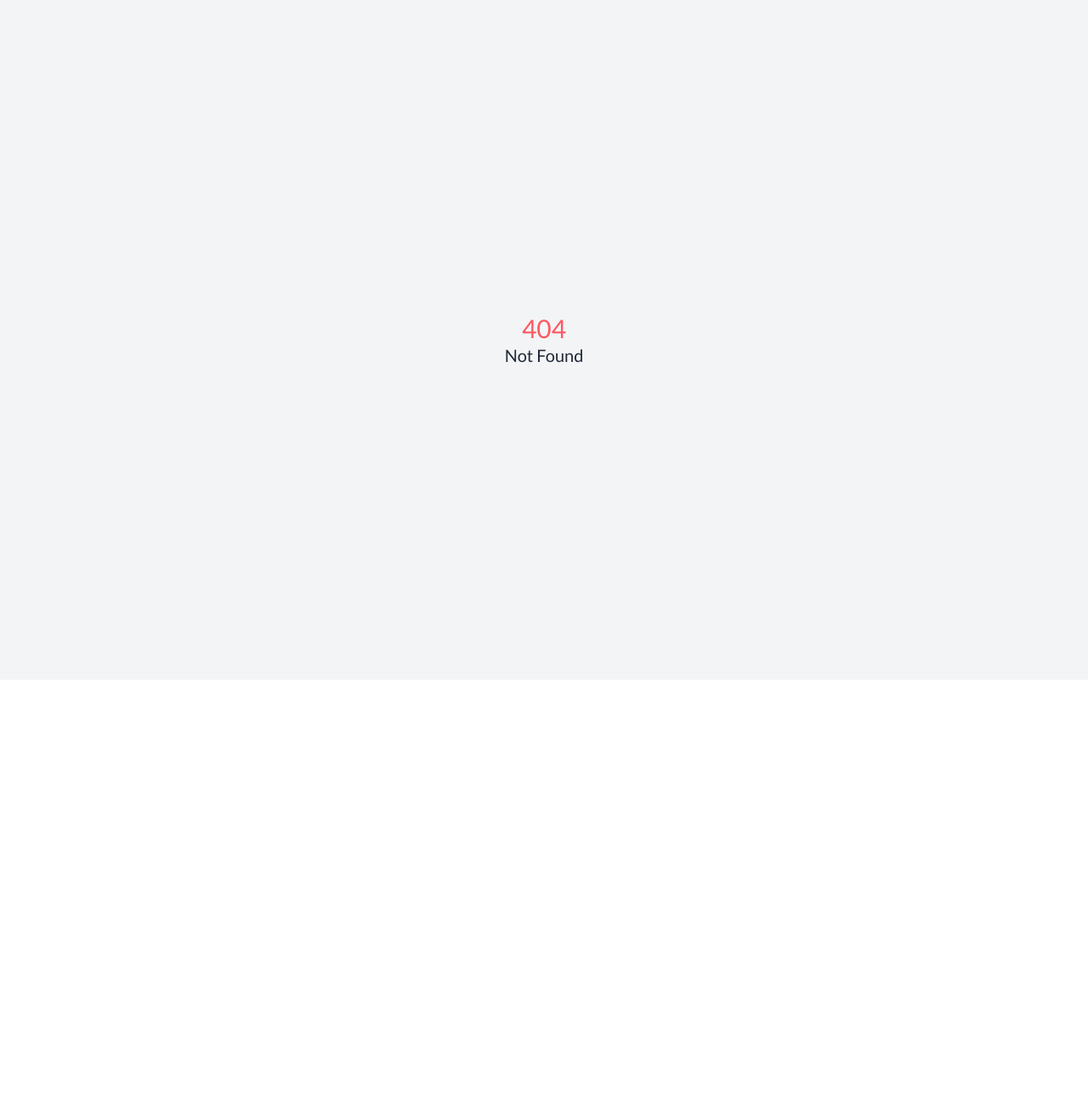
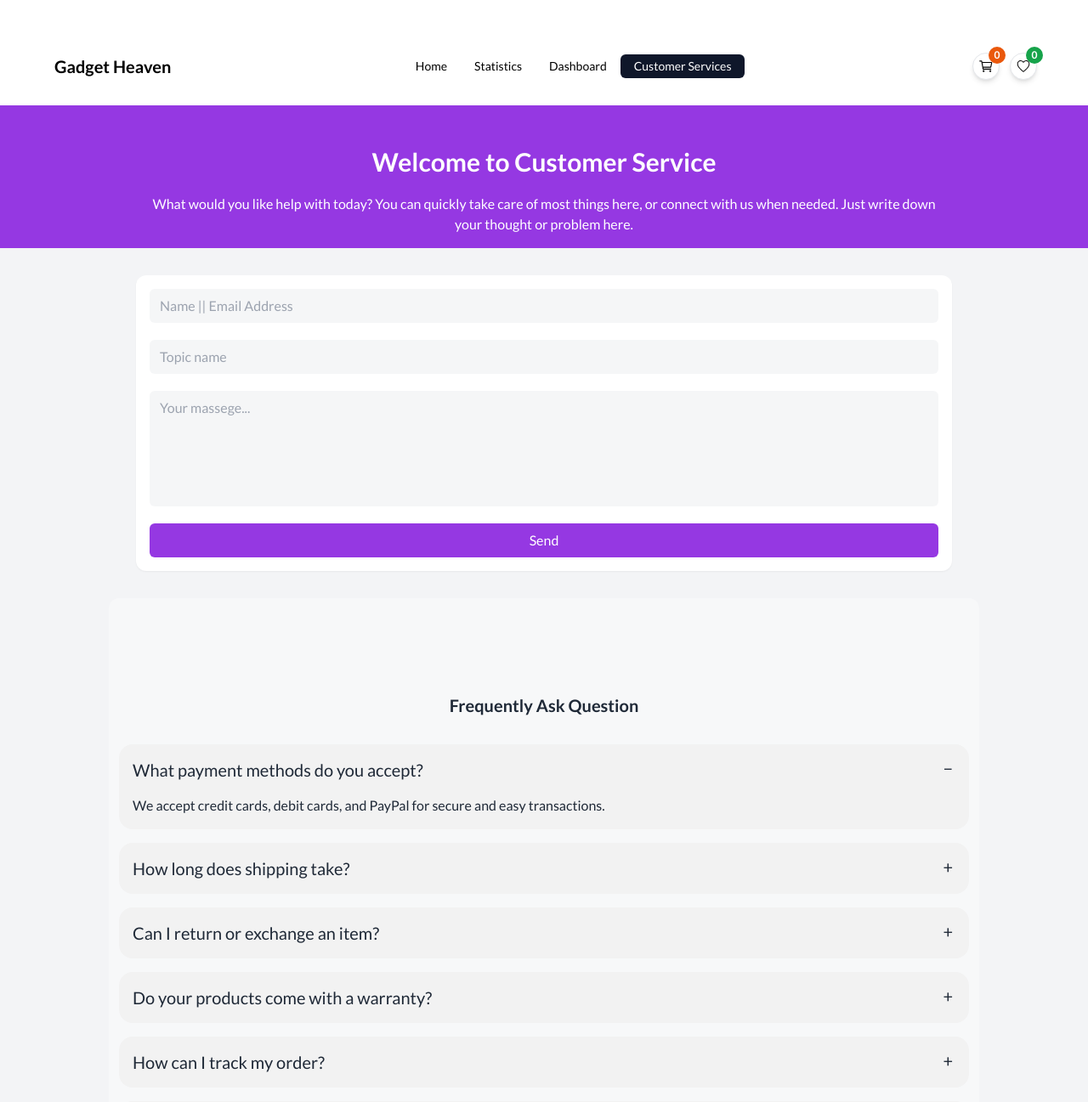
Before and after one commit to programming-hero-web-course-4/b10a8-gadget-heaven-xubayers, a React (Vite) app: page /customer-services in a window 1280 px wide. Before the commit this address had no page. Shown: the top 1297 px of the page at 85% size. Before the commit the page ends 800 px from the top, so only its background shows below. Built offline with nearby package versions, Linux system fonts and the light colour scheme.

Commit message:
curtomerServices section added

```diff
--- a/src/components/CartTab.jsx
+++ b/src/components/CartTab.jsx
@@ -1,11 +1,13 @@
 import { FaSortAmountDown } from "react-icons/fa";
 import DashboardCards from "../utils/DashboardCards";
 import PropTypes from "prop-types";
-import { useEffect, useState } from "react";
+import { useContext, useEffect, useState } from "react";
+import { MoneyContext } from "../pages/Dashboard";
 
 export default function CartTab({ data = [] }) {
-  const [cost, setCost] = useState(0);
+  const { cost, setCost } = useContext(MoneyContext);
   const [allData, setAlldData] = useState(data);
+  const [isDisable, setIsDisable] = useState(true);
 
   useEffect(() => {
     setCost(0);
@@ -14,8 +16,9 @@ export default function CartTab({ data = [] }) {
         const itemPrice = parseFloat(curr?.price);
         setCost((prev) => prev + itemPrice);
       }, 0);
+      setIsDisable(false);
     }
-  }, [data]);
+  }, [data, setCost]);
 
   const sortByPriceHandler = () => {
     const sortAllData = [...data].sort((a, b) => {
@@ -36,13 +39,23 @@ export default function CartTab({ data = [] }) {
           </h2>
           <div className="sm:flex am:space-y-0  space-y-2 gap-4 items-center">
             <button
-              className="customBtn border border-primary text-primary hover:bg-primary/10  flex items-center gap-2"
+              disabled={isDisable}
+              className={`customBtn border border-primary text-primary ${
+                !isDisable && "hover:bg-primary/10"
+              }  flex items-center gap-2`}
               onClick={sortByPriceHandler}
             >
               <p>Sort by Price </p>
               <FaSortAmountDown />
             </button>
-            <button className="customBtn sm:w-auto w-full bg-gradient-to-t to-primary via-primary from-[#DD66E7] hover:to-primary/75  text-white">
+            <button
+              disabled={isDisable}
+              onClick={() => document.getElementById("my_modal_1").showModal()}
+              className={`customBtn sm:w-auto w-full bg-gradient-to-t to-primary via-primary from-[#DD66E7]
+                ${
+                  !isDisable ? "hover:to-primary/75" : "bg-gray-200"
+                }  text-white`}
+            >
               Purchase
             </button>
           </div>
--- /dev/null
+++ b/src/components/Modal.jsx
@@ -0,0 +1,32 @@
+/* eslint-disable react/prop-types */
+import { FaCheckCircle } from "react-icons/fa";
+
+export default function Modal({ closeAndRfreshPage, cost }) {
+  return (
+    <div>
+      <dialog id="my_modal_1" className="modal">
+        <div className="modal-box flex flex-col justify-center items-center">
+          <div className="md:text-7xl text-4xl mb-3 text-green-500">
+            <FaCheckCircle />
+          </div>
+          <h3 className="font-bold md:text-2xl text-xl">
+            Payment Successfully
+          </h3>
+          <p className="py-2">Thanks for Purchasing</p>
+          <p>Total: ${cost} </p>
+          <div className="modal-action w-full">
+            <form
+              method="dialog"
+              className="w-full"
+              onSubmit={closeAndRfreshPage}
+            >
+              <button className="py-2 hover:bg-slate-200 rounded-full bg-slate-300 w-full">
+                Close
+              </button>
+            </form>
+          </div>
+        </div>
+      </dialog>
+    </div>
+  );
+}
--- a/src/components/Nav.jsx
+++ b/src/components/Nav.jsx
@@ -85,6 +85,16 @@ export default function Nav() {
                 >
                   Dashboard
                 </NavLink>
+                <NavLink
+                  to={"/customer-services"}
+                  className={({ isActive }) =>
+                    `${
+                      isActive ? "bg-slate-900 text-white" : "hover:bg-black/20"
+                    } navlies`
+                  }
+                >
+                  Customer Services
+                </NavLink>
               </ul>
             </details>
 
@@ -132,6 +142,16 @@ export default function Nav() {
             >
               Dashboard
             </NavLink>
+            <NavLink
+              to={"/customer-services"}
+              className={({ isActive }) =>
+                `${
+                  isActive ? "bg-slate-900 text-white" : "hover:bg-black/20"
+                } navlies`
+              }
+            >
+              Customer Services
+            </NavLink>
           </ul>
           <ul className="flex text-[18px] text-white gap-3 ">
             <li className="navCartAndHeartIcon border">
--- a/src/components/WishTab.jsx
+++ b/src/components/WishTab.jsx
@@ -2,7 +2,6 @@ import PropTypes from "prop-types";
 import DashboardCards from "../utils/DashboardCards";
 
 export default function WishTab({ data = [] }) {
-  console.log("render wish");
   return (
     <div>
       <div>
--- a/src/contexts/CartContext.jsx
+++ b/src/contexts/CartContext.jsx
@@ -1,3 +1,4 @@
+/* eslint-disable react-refresh/only-export-components */
 import PropTypes from "prop-types";
 import { createContext, useContext, useState } from "react";
 
--- /dev/null
+++ b/src/pages/CustomerServices.jsx
@@ -0,0 +1,174 @@
+import { useRef, useState } from "react";
+import Heading from "../utils/Heading";
+
+export default function CustomerServices() {
+  const nameRef = useRef();
+  const topicRef = useRef();
+  const massegeRef = useRef();
+  const [name, setName] = useState("");
+
+  const submitHandler = (e) => {
+    e.preventDefault();
+    setName(nameRef.current.value);
+    nameRef.current.value = "";
+    topicRef.current.value = "";
+    massegeRef.current.value = "";
+  };
+  return (
+    <div>
+      <div className=" bg-primary px-2 pb-4">
+        <div className=" container md:px-8 mx-auto relative text-white px-2 w-full">
+          <div className="container mx-auto pt-7">
+            <Heading
+              title={"Welcome to Customer Service"}
+              desc={
+                "What would you like help with today? You can quickly take care of most things here, or connect with us when needed. Just write down your thought or problem here."
+              }
+            />
+          </div>
+        </div>
+      </div>
+      <div className="mt-6">
+        <form
+          className="flex flex-col my-8 md:w-9/12 bg-white p-4 rounded-xl mx-auto gap-5 shadow-sm"
+          onSubmit={submitHandler}
+        >
+          <input
+            type="text"
+            className="inputF"
+            placeholder="Name || Email Address"
+            required
+            ref={nameRef}
+          />
+          <input
+            type="text"
+            placeholder="Topic name"
+            className="inputF"
+            ref={topicRef}
+          />
+          <textarea
+            placeholder="Your massege..."
+            className="resize-none inputF"
+            rows={5}
+            required
+            ref={massegeRef}
+          ></textarea>
+          <button
+            onClick={() => document.getElementById("my_modal_1").showModal()}
+            className="bg-primary py-2 rounded-md text-white hover:bg-primary/90 transition-all"
+            type="submit"
+          >
+            Send
+          </button>
+        </form>
+      </div>
+      <div>
+        <dialog id="my_modal_1" className="modal">
+          <div className="modal-box flex flex-col items-center justify-center">
+            <h3 className="font-bold md:text-2xl">Hey, {name}</h3>
+            <p className="py-2">Thanks For sending your valuable massage.</p>
+            <div className="modal-action">
+              <form method="dialog">
+                <button className="btn">Close</button>
+              </form>
+            </div>
+          </div>
+        </dialog>
+      </div>
+      <div className="w-4/5 mb-6 mx-auto px-3 bg-white/30 rounded-xl py-8 space-y-4">
+        <h2 className="mx-auto text-xl font-bold text-center mt-20 mb-8">
+          Frequently Ask Question
+        </h2>
+        <div className="collapse collapse-plus bg-base-200">
+          <input type="radio" name="my-accordion-3" defaultChecked />
+          <div className="collapse-title text-xl font-medium">
+            What payment methods do you accept?
+          </div>
+          <div className="collapse-content">
+            <p>
+              We accept credit cards, debit cards, and PayPal for secure and
+              easy transactions.
+            </p>
+          </div>
+        </div>
+
+        <div className="collapse collapse-plus bg-base-200">
+          <input type="radio" name="my-accordion-3" />
+          <div className="collapse-title text-xl font-medium">
+            How long does shipping take?
+          </div>
+          <div className="collapse-content">
+            <p>
+              Standard shipping typically takes 5-7 business days. Expedited
+              options are available at checkout.
+            </p>
+          </div>
+        </div>
+
+        <div className="collapse collapse-plus bg-base-200">
+          <input type="radio" name="my-accordion-3" />
+          <div className="collapse-title text-xl font-medium">
+            Can I return or exchange an item?
+          </div>
+          <div className="collapse-content">
+            <p>
+              Yes, we offer a 30-day return policy for unused items. Please
+              check our return policy for more details.
+            </p>
+          </div>
+        </div>
+
+        <div className="collapse collapse-plus bg-base-200">
+          <input type="radio" name="my-accordion-3" />
+          <div className="collapse-title text-xl font-medium">
+            Do your products come with a warranty?
+          </div>
+          <div className="collapse-content">
+            <p>
+              Most of our products come with a one-year manufacturers warranty.
+              Please refer to the product details for specifics.
+            </p>
+          </div>
+        </div>
+
+        <div className="collapse collapse-plus bg-base-200">
+          <input type="radio" name="my-accordion-3" />
+          <div className="collapse-title text-xl font-medium">
+            How can I track my order?
+          </div>
+          <div className="collapse-content">
+            <p>
+              After your order is shipped, we’ll send you a tracking number via
+              email so you can monitor its delivery status.
+            </p>
+          </div>
+        </div>
+
+        <div className="collapse collapse-plus bg-base-200">
+          <input type="radio" name="my-accordion-3" />
+          <div className="collapse-title text-xl font-medium">
+            Are there any discounts available?
+          </div>
+          <div className="collapse-content">
+            <p>
+              Yes, we frequently offer discounts and promotions. Subscribe to
+              our newsletter to stay updated!
+            </p>
+          </div>
+        </div>
+        <div className="collapse collapse-plus bg-base-200">
+          <input type="radio" name="my-accordion-3" />
+          <div className="collapse-title text-xl font-medium">
+            I dont find My question or ans what I can do
+          </div>
+          <div className="collapse-content">
+            <p>
+              You can see above a FORM feel free to write your queston or
+              problem.
+            </p>
+          </div>
+        </div>
+      </div>
+    </div>
+  );
+}
--- a/src/pages/Dashboard.jsx
+++ b/src/pages/Dashboard.jsx
@@ -1,9 +1,14 @@
-import { useEffect, useReducer } from "react";
+/* eslint-disable react-hooks/exhaustive-deps */
+import { createContext, useEffect, useReducer, useState } from "react";
 import Heading from "../utils/Heading";
 import { useCart } from "../contexts/CartContext";
 import { useWish } from "../contexts/WishContext";
 import CartTab from "../components/CartTab";
 import WishTab from "../components/WishTab";
+import Modal from "../components/Modal";
+import { useNavigate } from "react-router-dom";
+
+const MoneyContext = createContext();
 
 function Reducer(state, action) {
   switch (action.type) {
@@ -29,9 +34,17 @@ function Reducer(state, action) {
 }
 
 export default function Dashboard() {
-  const { cartItems } = useCart();
+  const { cartItems, setCartItems } = useCart();
   const { wishItems } = useWish();
   const [data, dispatch] = useReducer(Reducer, { items: [] });
+  const [cost, setCost] = useState(0);
+  const navigate = useNavigate();
+
+  const closeAndRfreshPage = () => {
+    setCost(0);
+    setCartItems([]);
+    navigate("/");
+  };
 
   const wishHandler = () => {
     dispatch({ type: "wish", data: wishItems });
@@ -44,8 +57,6 @@ export default function Dashboard() {
     document.title = "Dashboard || Gadget Heaven";
     cartHandler();
   }, []);
-
-  console.log(data);
 
   return (
     <div>
@@ -79,6 +90,7 @@ export default function Dashboard() {
           </div>
         </div>
       </div>
+      <MoneyContext.Provider value={{ cost, setCost }}>
         <div className="container  mx-auto md:px-9 px-2 my-8">
           {data.type === "cart" ? (
             <CartTab data={data.items} />
@@ -86,6 +98,10 @@ export default function Dashboard() {
             <WishTab data={data.items} />
           )}
         </div>
+        <Modal cost={cost} closeAndRfreshPage={closeAndRfreshPage} />
+      </MoneyContext.Provider>
     </div>
   );
 }
+
+export { MoneyContext };
--- a/src/routes/router.jsx
+++ b/src/routes/router.jsx
@@ -7,6 +7,7 @@ import GadgetGrid from "../components/GadgetGrid";
 import axios from "axios";
 import DetailsGadgate from "../utils/DetailsGadgate";
 import ErrorPage from "../err/ErrorPage";
+import CustomerServices from "../pages/CustomerServices";
 
 const router = createBrowserRouter([
   {
@@ -40,6 +41,10 @@ const router = createBrowserRouter([
         element: <Dashboard />,
       },
       {
+        path: "/customer-services",
+        element: <CustomerServices />,
+      },
+      {
         path: "/productDetails/:gadgetId",
         element: <DetailsGadgate />,
         loader: () => axios.get("/gadgets.json"),
--- a/src/styles/index.css
+++ b/src/styles/index.css
@@ -35,6 +35,9 @@
   .dashboardWishBtn {
     @apply customBtn border border-white  transition-all duration-100;
   }
+  .inputF {
+    @apply outline-none bg-gray-100/80 px-3 py-2 rounded-md;
+  }
 }
 
 body {
--- a/src/utils/GadgetCard.jsx
+++ b/src/utils/GadgetCard.jsx
@@ -15,7 +15,7 @@ export default function GadgetCard({ gadget }) {
         <h3 className="md:text-lg text-sm font-semibold text-nowrap text-ellipsis overflow-hidden">
           {gadget.product_title}
         </h3>
-        <p className="text-gray-600 sm:text-xs">Price: {gadget.price}</p>
+        <p className="text-gray-600 sm:text-xs">Price: ${gadget.price}</p>
       </div>
       <Link to={`/productDetails/${gadget.product_id}`}>
         <button className="mt-2 px-4 py-2 sm:text-sm text-[10px]  text-primary font-semibold border-[1.5px] border-primary rounded-full hover:bg-purple-100 flex-grow">
```
Lines whose indentation alone changed are shown as unchanged.
